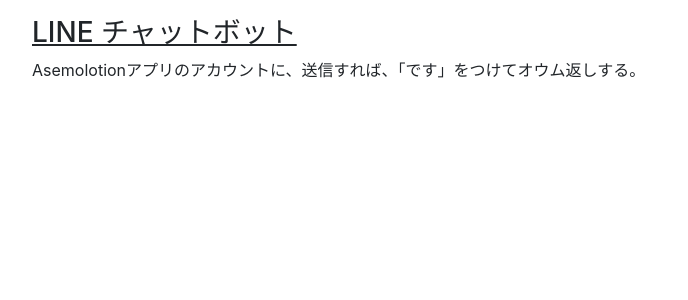
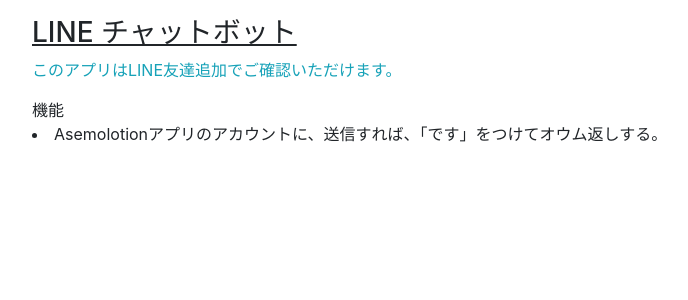
Before and after one commit to asemolotion/asemolotion_portfolio, a Django app: page /line_chatbot/ in a window 1280 px wide. Shown: the part 56-356 px from the top of the page, without its empty margins (53-741 px from the left). Run offline with Django 3.2, Linux system fonts and the light colour scheme; some libraries are stand-ins or nearby versions.

Commit message:
update #19

```diff
--- a/line_chatbot/templates/line_chatbot/top.html
+++ b/line_chatbot/templates/line_chatbot/top.html
@@ -14,9 +14,14 @@ video {
 
     <section id='description' class='mt-3'>
         <h3><u>LINE チャットボット</u></h3>
-        <p>
+        <p class='text-info'>
+            このアプリはLINE友達追加でご確認いただけます。
+        </p>
+        機能
+        <li>
             Asemolotionアプリのアカウントに、送信すれば、「です」をつけてオウム返しする。
-        </p>
+        </li>
+
     </section>
 
 
```
